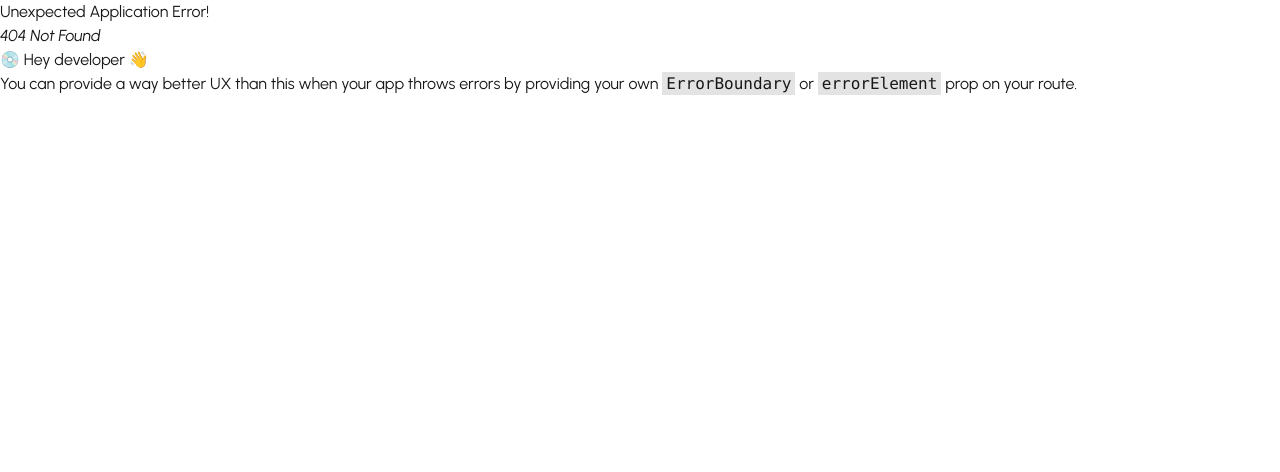
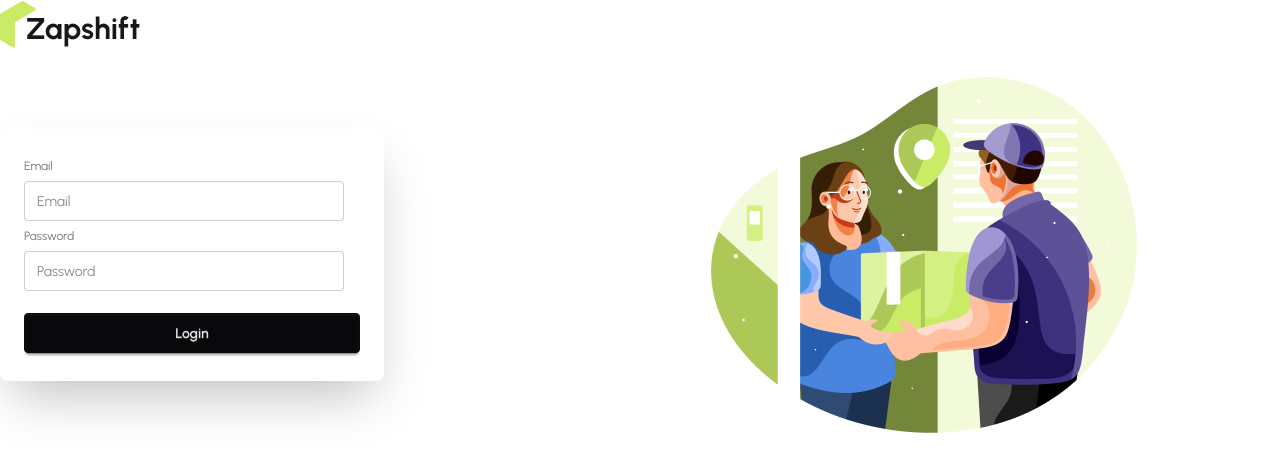
Before and after one commit to Tasnim813/Zap-shift-client, a React (Vite) app: page /register in a window 1280 px wide. Before the commit this address had no page. Shown: the top 472 px of the page. Built offline with nearby package versions, Linux system fonts and the light colour scheme.

Commit message:
register form

```diff
--- a/package.json
+++ b/package.json
@@ -14,6 +14,7 @@
     "leaflet": "^1.9.4",
     "react": "^19.2.0",
     "react-dom": "^19.2.0",
+    "react-hook-form": "^7.71.1",
     "react-icons": "^5.5.0",
     "react-leaflet": "^5.0.0-rc.2",
     "react-responsive-carousel": "^3.2.23",
--- a/src/Component/Logo/Logo.jsx
+++ b/src/Component/Logo/Logo.jsx
@@ -1,12 +1,13 @@
 import React from 'react';
 import logo  from '../../assets/logo.png'
+import { Link } from 'react-router';
 
 const Logo = () => {
     return (
-        <div className='flex  items-center gap-0'>
+        <Link className='flex  items-center gap-0'>
             <img src={logo} alt="" />
             <h1 className='text-3xl font-bold ml-[-10px] pt-[10px]'>Zapshift</h1>
-        </div>
+        </Link>
     );
 };
 
--- /dev/null
+++ b/src/Layout/AuthLayout.jsx
@@ -0,0 +1,22 @@
+import React from 'react';
+import Logo from '../Component/Logo/Logo';
+import { Outlet } from 'react-router';
+import { FaRProject } from 'react-icons/fa6';
+import img from '../assets/authImage.png'
+const AuthLayout = () => {
+    return (
+        <div className='max-w-7xl mx-auto'>
+            <Logo></Logo>
+            <div className='flex  items-center'>
+                <div className='flex-1'>
+                    <Outlet></Outlet>
+                </div>
+                <div className='flex-1'>
+                    <img src={img}  alt="" />
+                </div>
+            </div>
+        </div>
+    );
+};
+
+export default AuthLayout;
--- /dev/null
+++ b/src/pages/Auth/Login/Login.jsx
@@ -0,0 +1,13 @@
+import React from 'react';
+
+const Login = () => {
+    return (
+        <div>
+           <form>
+
+           </form>
+        </div>
+    );
+};
+
+export default Login;
--- /dev/null
+++ b/src/pages/Auth/Register/Register.jsx
@@ -0,0 +1,39 @@
+import React from 'react';
+import { useForm } from 'react-hook-form';
+
+
+const Register = () => {
+    const {register,handleSubmit,formState:{errors}}=useForm()
+    const handleRegister=(data)=>{
+        console.log(data)
+    }
+
+
+    return (
+        <div className="card bg-base-100 w-full max-w-sm shrink-0 shadow-2xl">
+      <form onSubmit={handleSubmit(handleRegister)} className="card-body">
+        <fieldset className="fieldset">
+            {/* email */}
+          <label className="label">Email</label>
+          <input type="email" {...register('email',{required:true})} className="input" placeholder="Email" />
+          {
+            errors.email?.type==='required' && <p className='text-red-500'>Email is required</p>
+          }
+          {/* password */}
+          <label className="label">Password</label>
+          <input type="password" {...register('password',{required:true, minLength:6})} className="input" placeholder="Password" />
+          {
+            errors.password?.type==='required' && <p className='text-red-500'>Password is required</p>
+          }
+          {
+            errors.password?.type==='minLength' && <p className='text-red-500'>Password must be 6 characters and longer</p>
+          }
+
+          <button className="btn btn-neutral mt-4">Login</button>
+        </fieldset>
+      </form>
+    </div>
+    );
+};
+
+export default Register;
--- a/src/routes/router.jsx
+++ b/src/routes/router.jsx
@@ -3,6 +3,9 @@
 import Home from "../pages/Home/Home/Home";
 import Coverage from "../pages/Coverage/Coverage";
 import AboutUs from "../pages/AboutUs/AboutUs";
+import AuthLayout from "../Layout/AuthLayout";
+import Login from "../pages/Auth/Login/Login";
+import Register from "../pages/Auth/Register/Register";
 
 export const router=createBrowserRouter([
     {
@@ -25,5 +28,20 @@
                 Component:AboutUs
             }
         ]
+    },
+    {
+        path:"/",
+        Component:AuthLayout,
+        children:[
+            {
+                path:'login',
+                Component: Login
+
+            },
+            {
+                path:'register',
+                Component:Register
+            }
+        ]
     }
 ]);
```
Also changed, not shown: 1 other file (tests, documents, lock files or other folders).
